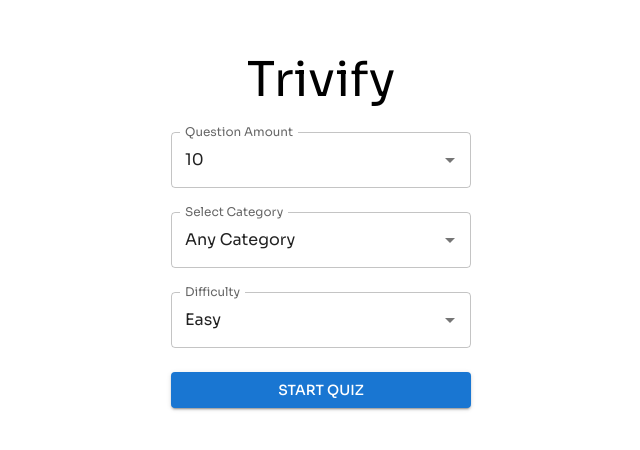
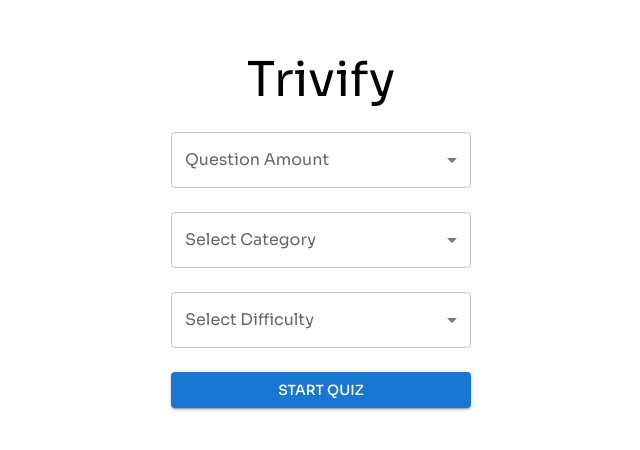
Before and after one commit to haoyiwu-1/Trivify, a React (Vite) app: page / in a window 1280 px wide. Shown: the part 166-616 px from the top of the page, without its empty margins (319-959 px from the left). Built offline with nearby package versions, Linux system fonts and the light colour scheme.

Commit message:
Replace AutoComplete with Select in menu, updating validation to work with the new component

```diff
--- a/src/App.jsx
+++ b/src/App.jsx
@@ -12,8 +12,8 @@ function App() {
     setLoading(true);
 
     const questionAmount = data.questionAmount;
-    const category = data.Category;
-    const difficulty = data.Difficulty.toLowerCase();
+    const category = data.category;
+    const difficulty = data.difficulty.toLowerCase();
 
     const categoryToNumber = {
       "General Knowledge": "9",
--- a/src/Menu.jsx
+++ b/src/Menu.jsx
@@ -1,13 +1,15 @@
 import {
-  Autocomplete,
   Box,
   Container,
   Typography,
-  TextField,
   Button,
+  Select,
+  FormControl,
+  InputLabel,
+  MenuItem,
+  FormHelperText,
 } from "@mui/material";
 import { useForm, Controller } from "react-hook-form";
-import { useState, useEffect } from "react";
 
 function Menu({ onSubmit }) {
   const questionCountArray = [...Array(50).keys()].map((i) =>
@@ -41,45 +43,31 @@ function Menu({ onSubmit }) {
     "Entertainment: Cartoon & Animations",
   ];
   const difficulties = ["Easy", "Medium", "Hard"];
-  const [isDropdownOpen, setIsDropdownOpen] = useState(false);
 
   const {
     handleSubmit,
     control,
+    reset,
     formState: { errors },
   } = useForm({
     defaultValues: {
-      questionAmount: 10,
-      Category: "Any Category",
-      Difficulty: "Easy",
+      questionAmount: "",
+      category: "",
+      difficulty: "",
     },
   });
-
-  const handleDropdownOpen = () => {
-    if (document.activeElement instanceof HTMLElement) {
-      document.activeElement.blur();
-    }
-    setIsDropdownOpen(true);
-  };
-
-  useEffect(() => {
-    if (isDropdownOpen) {
-      document.body.style.overflow = "hidden";
-    } else {
-      document.body.style.overflow = "auto";
-    }
-
-    return () => {
-      document.body.style.overflow = "auto";
-    };
-  }, [isDropdownOpen]);
 
   return (
     <Container sx={{ maxHeight: "100vh" }}>
       <Typography variant="h3" sx={{ textAlign: "center", pt: 2 }}>
         Trivify
       </Typography>
-      <form onSubmit={handleSubmit(onSubmit)}>
+      <form
+        onSubmit={handleSubmit((data) => {
+          onSubmit(data);
+          reset();
+        })}
+      >
         <Box
           display="flex"
           flexDirection="column"
@@ -92,91 +80,112 @@ function Menu({ onSubmit }) {
             name="questionAmount"
             control={control}
             rules={{
-              required: "Choose between 1 and 50 questions.",
+              required: "Please select between 1 and 50 questions.",
             }}
             render={({ field }) => (
-              <Autocomplete
-                sx={{ width: 300 }}
-                {...field}
-                options={questionCountArray}
-                getOptionLabel={(option) => option.toString()}
-                renderInput={(params) => (
-                  <TextField
-                    {...params}
-                    label="Question Amount"
-                    error={!!errors.questionAmount}
-                    helperText={errors.questionAmount?.message}
-                  />
+              <FormControl sx={{ width: 300 }} error={!!errors.questionAmount}>
+                <InputLabel>Question Amount</InputLabel>
+                <Select
+                  value={field.value || ""}
+                  label="Question Amount"
+                  onChange={(e) => field.onChange(e.target.value)}
+                  MenuProps={{
+                    PaperProps: {
+                      sx: {
+                        maxHeight: "25vh",
+                        overflowY: "auto",
+                        width: 300,
+                      },
+                    },
+                  }}
+                >
+                  {questionCountArray.map((amount) => (
+                    <MenuItem key={amount} value={amount}>
+                      {amount}
+                    </MenuItem>
+                  ))}
+                </Select>
+                {errors.questionAmount && (
+                  <FormHelperText>
+                    {errors.questionAmount.message}
+                  </FormHelperText>
                 )}
-                onChange={(_, value) => field.onChange(value)}
-                onOpen={() => setIsDropdownOpen(true)}
-                onClose={() => setIsDropdownOpen(false)}
-                slotProps={{
-                  listbox: {
-                    sx: {
-                      maxHeight: "50vh",
-                      overflow: "auto",
-                      backgroundColor: "lightgrey",
-                    },
-                    onTouchStart: () => {
-                      if (document.activeElement instanceof HTMLElement) {
-                        document.activeElement.blur();
-                      }
-                    },
-                  },
-                }}
-              />
+              </FormControl>
             )}
           />
 
           <Controller
-            name="Category"
+            name="category"
             control={control}
-            rules={{ required: "You must select a category." }}
+            rules={{
+              required: "Category selection is required.",
+            }}
             render={({ field }) => (
-              <Autocomplete
-                disablePortal
-                sx={{ width: 300 }}
-                {...field}
-                options={categories}
-                renderInput={(params) => (
-                  <TextField
-                    {...params}
-                    label="Select Category"
-                    error={!!errors.Category}
-                    helperText={errors.Category?.message}
-                  />
+              <FormControl sx={{ width: 300 }} error={!!errors.category}>
+                <InputLabel>Select Category</InputLabel>
+                <Select
+                  value={field.value || ""}
+                  label="Select Category"
+                  onChange={(e) => field.onChange(e.target.value)}
+                  MenuProps={{
+                    PaperProps: {
+                      sx: {
+                        maxHeight: "25vh",
+                        overflowY: "auto",
+                        width: 300,
+                      },
+                    },
+                  }}
+                >
+                  {categories.map((category) => (
+                    <MenuItem key={category} value={category}>
+                      {category}
+                    </MenuItem>
+                  ))}
+                </Select>
+                {errors.category && (
+                  <FormHelperText>{errors.category.message}</FormHelperText>
                 )}
-                onChange={(_, value) => field.onChange(value)}
-                onOpen={() => setIsDropdownOpen(true)}
-                onClose={() => setIsDropdownOpen(false)}
-              />
+              </FormControl>
             )}
           />
 
           <Controller
-            name="Difficulty"
+            name="difficulty"
             control={control}
-            rules={{ required: "You must select a difficulty." }}
+            rules={{
+              required: "Difficulty selection is required.",
+            }}
             render={({ field }) => (
-              <Autocomplete
-                sx={{ width: 300 }}
-                {...field}
-                options={difficulties}
-                renderInput={(params) => (
-                  <TextField
-                    {...params}
-                    label="Difficulty"
-                    error={!!errors.Difficulty}
-                    helperText={errors.Difficulty?.message}
-                  />
+              <FormControl sx={{ width: 300 }} error={!!errors.difficulty}>
+                <InputLabel>Select Difficulty</InputLabel>
+                <Select
+                  value={field.value || ""}
+                  label="Select Difficulty"
+                  onChange={(e) => field.onChange(e.target.value)}
+                  MenuProps={{
+                    PaperProps: {
+                      sx: {
+                        maxHeight: "25vh",
+                        overflowY: "auto",
+                        width: 300,
+                      },
+                    },
+                  }}
+                >
+                  {difficulties.map((difficulty) => (
+                    <MenuItem key={difficulty} value={difficulty}>
+                      {difficulty}
+                    </MenuItem>
+                  ))}
+                </Select>
+                {errors.difficulty && (
+                  <FormHelperText>{errors.difficulty.message}</FormHelperText>
                 )}
-                onChange={(_, value) => field.onChange(value)}
-                onOpen={() => setIsDropdownOpen(true)}
-                onClose={() => setIsDropdownOpen(false)}
-              />
+              </FormControl>
             )}
           />
+
           <Button variant="contained" sx={{ width: 300 }} type="submit">
             Start Quiz
           </Button>
```
